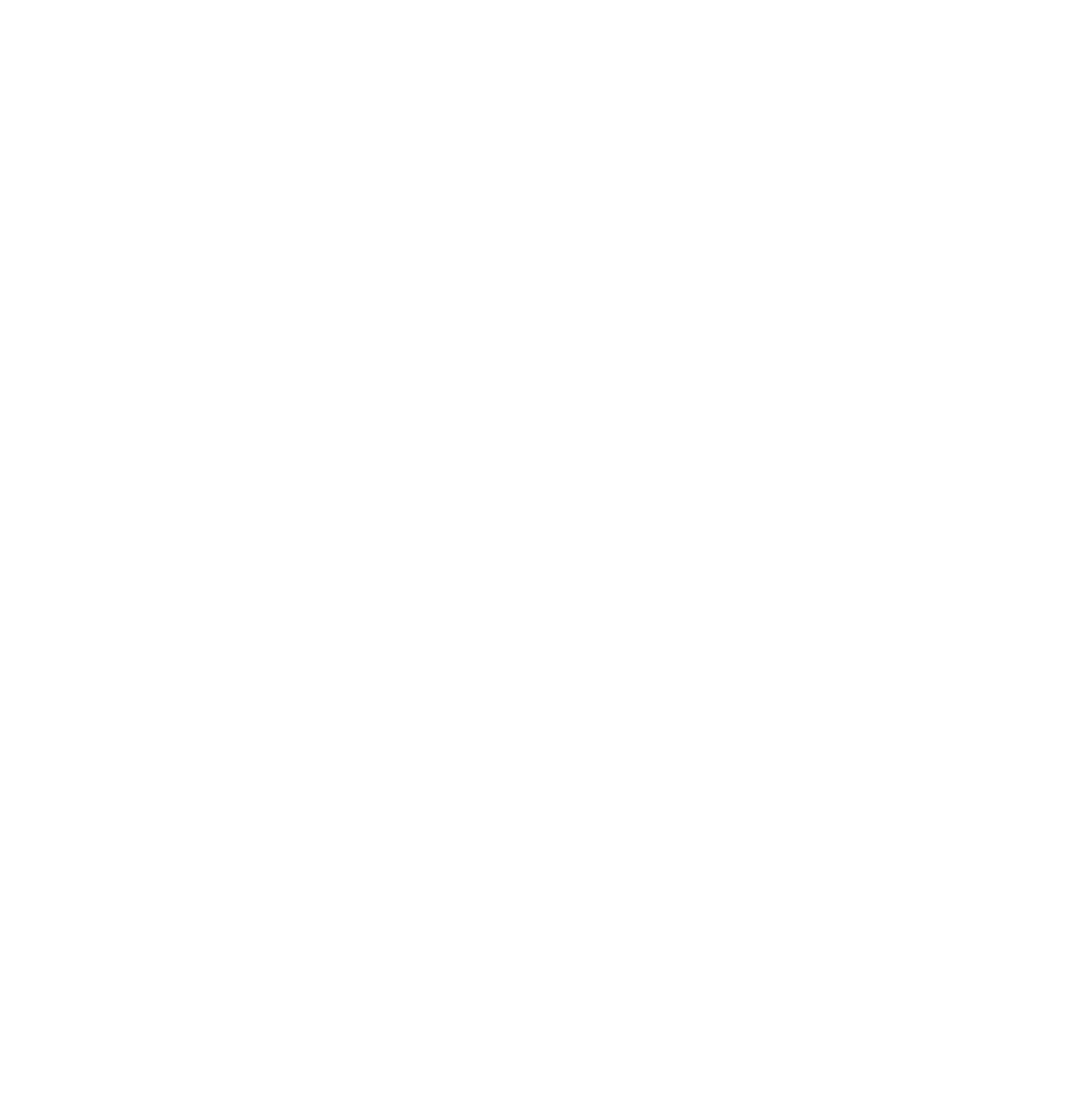
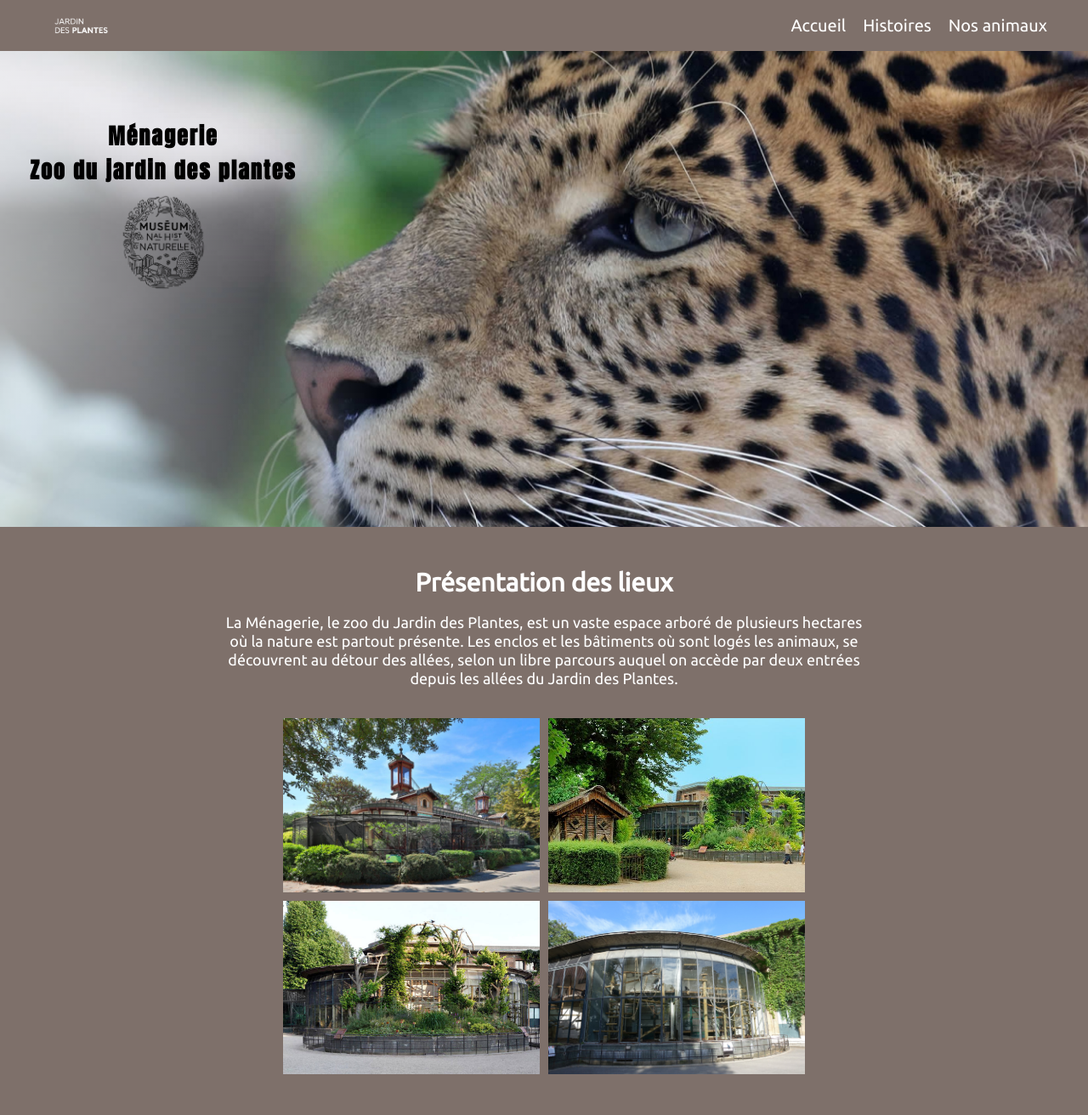
Before and after one commit to EthraDev/m-nagerie, a plain HTML site: page index.html in a window 1280 px wide. Shown: the whole page at 85% size. Before the commit the page ends 800 px from the top, so only its background shows below. Drawn offline with Linux system fonts and the light colour scheme.

Commit message:
:art:style home page

```diff
--- /dev/null
+++ b/_mixins.scss
@@ -0,0 +1,9 @@
+@mixin flex($justify, $align, $gap: null) {
+    display: flex;
+    justify-content: $justify;
+    align-items: $align;
+
+    @if($gap != null){
+        gap: $gap;
+    }
+}
--- a/index.html
+++ b/index.html
@@ -5,8 +5,58 @@
     <meta http-equiv="X-UA-Compatible" content="IE=edge">
     <meta name="viewport" content="width=device-width, initial-scale=1.0">
     <title>Accueil</title>
+    <link rel="stylesheet" href="build.css">
+    <!-- Font Ubuntu -->
+    <link rel="preconnect" href="https://fonts.googleapis.com">
+    <link rel="preconnect" href="https://fonts.gstatic.com" crossorigin>
+    <link href="https://fonts.googleapis.com/css2?family=Ubuntu&display=swap" rel="stylesheet">
+    <!-- Font Anton -->
+    <link rel="preconnect" href="https://fonts.googleapis.com">
+    <link rel="preconnect" href="https://fonts.gstatic.com" crossorigin>
+    <link href="https://fonts.googleapis.com/css2?family=Anton&display=swap" rel="stylesheet">
 </head>
+
 <body>
+
+    <header>
+        <nav class="menu">
+            <img src="img/logo_blanc.png" alt="titre_jardin">
+            <ul>
+                <li>Accueil</li>
+                <li>Histoires</li>
+                <li>Nos animaux</li>
+            </ul>
+        </nav>
+    </header>
+
+    <main>
+
+        <div class="background-image">
+            <div>
+                <h3>Ménagerie</h3>
+                <h4>Zoo du jardin des plantes</h4>
+                <img src="img/logo3.png" alt="lelogo">
+            </div>
+            <div></div>
+            <div></div>
+
+        </div>
+
+        <div class="presentation">
+            <h2>Présentation des lieux</h2>
+            <p>La Ménagerie, le zoo du Jardin des Plantes, est un vaste espace arboré de plusieurs hectares où la nature est partout présente. Les enclos et les bâtiments où sont logés les animaux, se découvrent au détour des allées, selon un libre parcours auquel on accède par deux entrées depuis les allées du Jardin des Plantes.</p>
+
+            <div class="flex-center">
+                <div class="grid-jardin">
+                    <div><img src="img/entree_du_jardin.jpg" alt="jardin_des_plantes"></div>
+                    <div><img src="img/entree2.jpg" alt="2eme_entree"></div>
+                    <div><img src="img/vivarium.jpg" alt="vivarium"></div>
+                    <div><img src="img/parcdessinges.jpg" alt="parc_des_singes"></div>
+                </div>
+            </div>
+        </div>
+
+    </main>
 
 </body>
 </html>
--- a/style.scss
+++ b/style.scss
@@ -0,0 +1,93 @@
+@use 'mixins';
+
+* {
+    padding: 0;
+    margin: 0;
+    box-sizing: border-box;
+    font-family: 'Ubuntu', sans-serif;
+}
+
+.menu {
+    @include mixins.flex(space-between, center);
+    padding: 0 3em;
+    background-color: #7E706A;
+    color: white;
+
+    ul {
+        @include mixins.flex(space-around, center, 20px);
+        list-style: none;
+        font-size: 20px;
+    }
+
+    img {
+        width: 8%;
+        padding: 1em;
+    }
+}
+
+.background-image {
+    background-image: linear-gradient(90deg, rgba(255,255,255,0.6) 0%, rgba(255,255,255,0.3) 20%, rgba(255,255,255,0) 35%),
+                  url("img/tigre2.jpg");
+    height: 70vh;
+    background-size: cover;
+
+
+    div {
+        display: flex;
+        justify-content: space-between;
+        align-items: center;
+        width: 30%;
+        flex-direction: column;
+        padding-top: 5em;
+    }
+
+    h3,
+    h4 {
+
+        font-family: 'Anton', sans-serif;
+        letter-spacing: 2px;
+        font-size: 26px;
+    }
+
+    img {
+        width: 30%;
+    }
+}
+
+.presentation {
+    text-align: center;
+    padding: 3em 20% 3em 20%;
+    background-color: #7E706A;
+    color: white;
+
+    p {
+        margin: 1em 0 2em 0;
+        line-height: 22px;
+        font-size: 18px;
+    }
+
+    h2 {
+        font-size: 30px;
+    }
+
+    .grid-jardin {
+        display: grid;
+        grid-template-columns: repeat(2, 1fr);
+        gap: 10px 10px;
+        width: 80%;
+
+        div {
+
+            img {
+                width: 100%;
+                height: 100%;
+                object-fit: cover;
+            }
+        }
+    }
+
+    .flex-center {
+        display: flex;
+        justify-content: center;
+    }
+}
```
Also changed, not shown: animaux.html (added), build.css (added), histoire.html (added), img/entree2.jpg (added), img/entree_du_jardin.jpg (added), img/lebebou_panda.jpg (added), img/logo.png (added), img/logo3.png (added), img/logo_blanc.png (added), img/panthere.jpg (added), img/parcdessinges.jpg (added), img/plan.jpg (added), img/plan.png (added), img/tigre.jpg (added), 2 more files, 1 other file.
